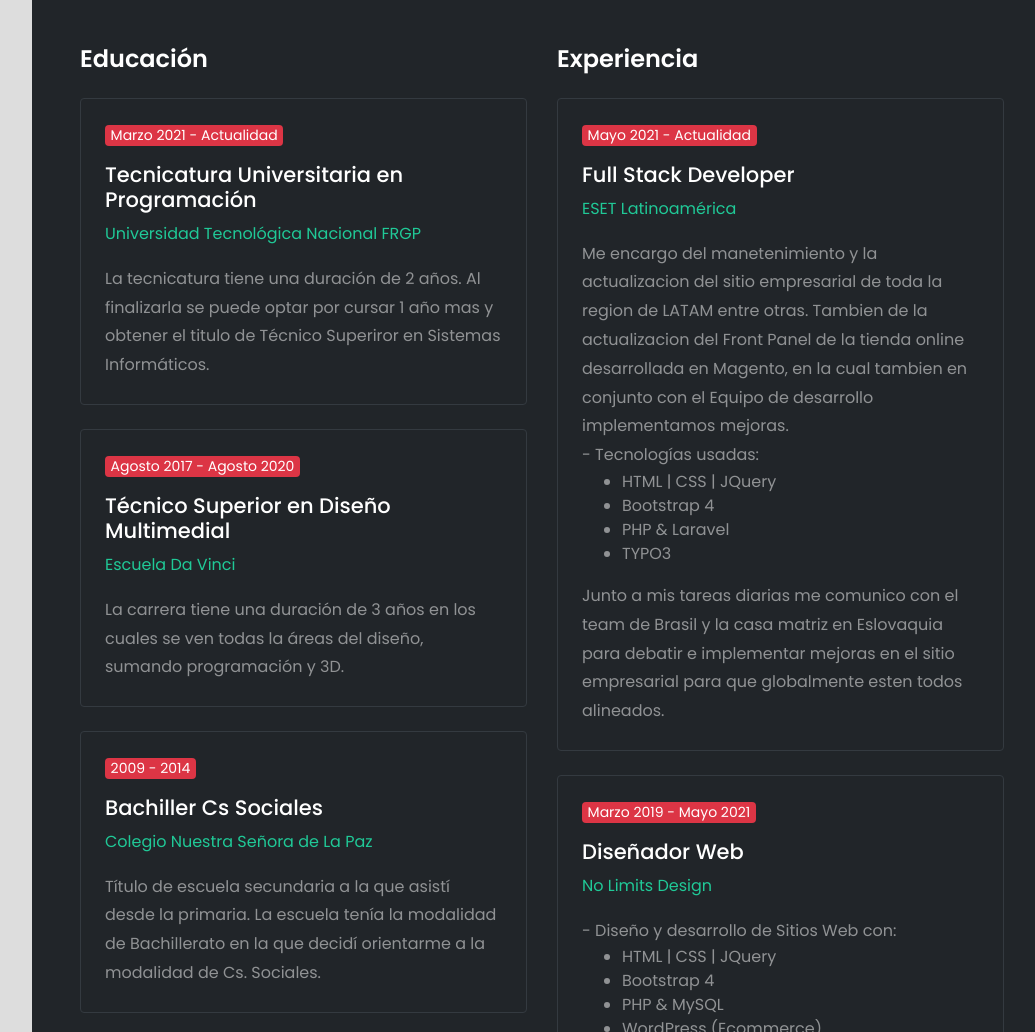
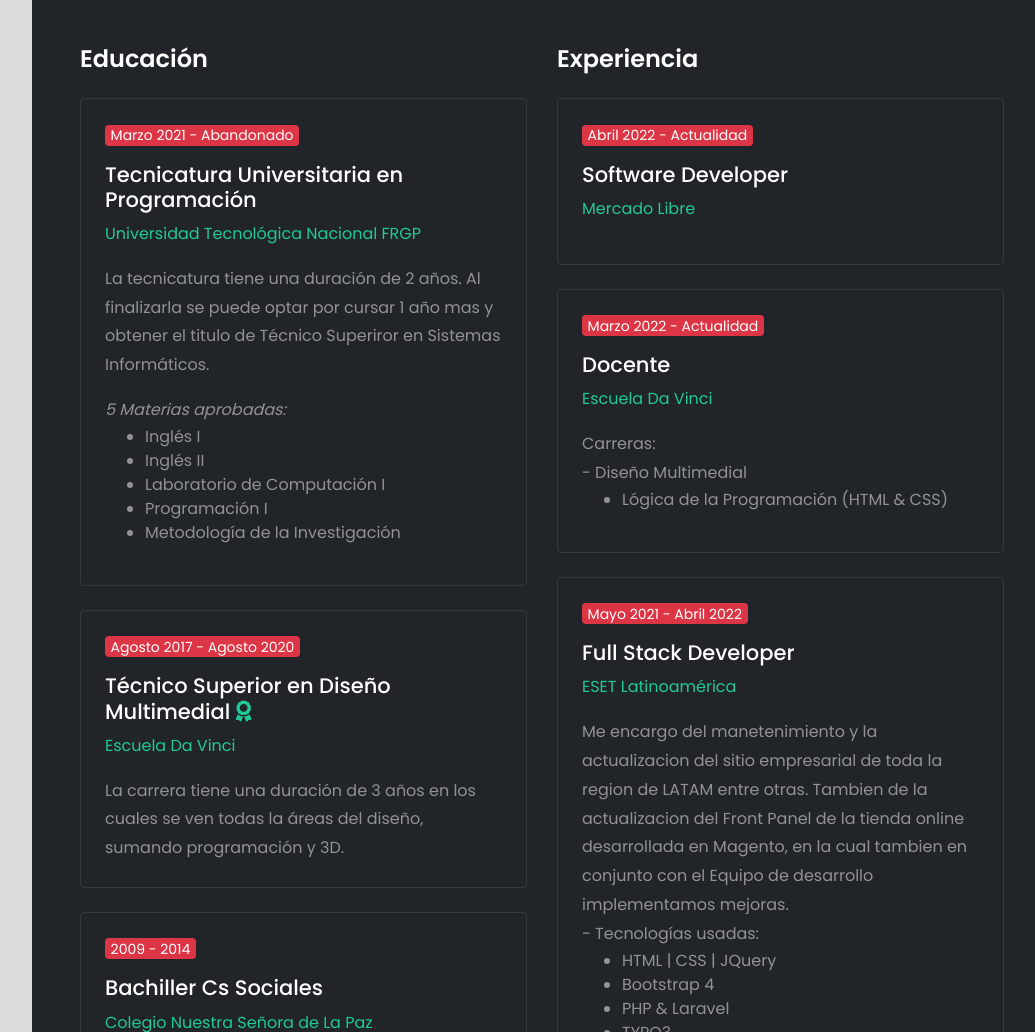
Before and after one commit to alankurc/alankurc.github.io, a plain HTML site: page index.html in a window 1280 px wide. Shown: the part 1768-2800 px from the top of the page, without its empty margins (228-1263 px from the left). Drawn offline with Linux system fonts and the light colour scheme.

Commit message:
Update Jobs & UX

```diff
--- a/css/estilos.css
+++ b/css/estilos.css
@@ -58,7 +58,17 @@ body {background: #dddddd; color: #4c4d4d; font-family: "Poppins", sans-serif;}
 .popup-email .success {color: #74af27; display: block; margin-top: 20px; line-height: normal;}
 .popup-email .error {color: #ea5555; display: block; margin-top: 20px; line-height: normal;}
 /* POPUP */
-#home{background-image: url("../images/bg-home.jpg"); background-size: cover; background-repeat: no-repeat; background-attachment: fixed;}
+/*#home{background-image: url("../images/bg-home.jpg"); background-size: cover; background-repeat: no-repeat; background-attachment: fixed;}*/
+
+#home{animation: changeBg 3s infinite; background-size: cover; background-repeat: no-repeat; background-attachment: fixed;}
+@keyframes changeBg{
+    0%, 100%  {background-image: url("../images/bg/bg1.jpg");}
+    20% {background-image: url("../images/bg/bg2.jpg");}
+    40% {background-image: url("../images/bg/bg3.jpg");}
+    60% {background-image: url("../images/bg/bg4.jpg");}
+    80% {background-image: url("../images/bg/bg5.jpg");}
+}
+
 /*--- Preloader Magnific Popup ----*/
 .mfp-container .preloader {background: transparent;}
 .mfp-container .preloader .lds-ellipsis div {background: #fff;}
--- a/index.html
+++ b/index.html
@@ -162,14 +162,22 @@
                     <div class="col-md-6">
                         <h2 class="text-6 text-white font-weight-600 mb-4">Educación</h2>
                         <div class="border border-dark rounded p-4 mb-4">
-                            <p class="badge badge-danger text-2 font-weight-400">Marzo 2021 - Actualidad</p>
+                            <p class="badge badge-danger text-2 font-weight-400">Marzo 2021 - Abandonado</p>
                             <h3 class="text-5 text-white">Tecnicatura Universitaria en Programación</h3>
                             <p class="text-primary">Universidad Tecnológica Nacional FRGP</p>
-                            <p class="text-white-50 mb-0">La tecnicatura tiene una duración de 2 años. Al finalizarla se puede optar por cursar 1 año mas y obtener el titulo de Técnico Superiror en Sistemas Informáticos.</p>
+                            <p class="text-white-50">La tecnicatura tiene una duración de 2 años. Al finalizarla se puede optar por cursar 1 año mas y obtener el titulo de Técnico Superiror en Sistemas Informáticos.</p>
+                            <p class="text-white-50 mb-0"><em>5 Materias aprobadas:</em></p>
+                            <ul class="text-white-50">
+                                <li>Inglés I</li>
+                                <li>Inglés II</li>
+                                <li>Laboratorio de Computación I</li>
+                                <li>Programación I</li>
+                                <li>Metodología de la Investigación</li>
+                            </ul>
                         </div>
                         <div class="border border-dark rounded p-4 mb-4">
                             <p class="badge badge-danger text-2 font-weight-400">Agosto 2017 - Agosto 2020</p>
-                            <h3 class="text-5 text-white">Técnico Superior en Diseño Multimedial</h3>
+                            <h3 class="text-5 text-white">Técnico Superior en Diseño Multimedial <a href="certificados/constancia-titulo-DM.pdf" target="_blank"><i class="fas fa-award"></i></a></h3>
                             <p class="text-primary">Escuela Da Vinci</p>
                             <p class="text-white-50 mb-0">La carrera tiene una duración de 3 años en los cuales se ven todas la áreas del diseño, sumando programación y 3D.</p>
                         </div>
@@ -184,7 +192,22 @@
                     <div class="col-md-6">
                         <h2 class="text-6 text-white font-weight-600 mb-4">Experiencia</h2>
                         <div class="border border-dark rounded p-4 mb-4">
-                            <p class="badge badge-danger text-2 font-weight-400">Mayo 2021 - Actualidad</p>
+                            <p class="badge badge-danger text-2 font-weight-400">Abril 2022 - Actualidad</p>
+                            <h3 class="text-5 text-white">Software Developer</h3>
+                            <p class="text-primary">Mercado Libre</p>
+                        </div>
+                        <div class="border border-dark rounded p-4 mb-4">
+                            <p class="badge badge-danger text-2 font-weight-400">Marzo 2022 - Actualidad</p>
+                            <h3 class="text-5 text-white">Docente</h3>
+                            <p class="text-primary">Escuela Da Vinci</p>
+                            <p class="text-white-50 mb-0">Carreras:</p>
+                            <p class="text-white-50 mb-0">- Diseño Multimedial</p>
+                            <ul class="text-white-50">
+                                <li>Lógica de la Programación (HTML & CSS)</li>
+                            </ul>
+                        </div>
+                        <div class="border border-dark rounded p-4 mb-4">
+                            <p class="badge badge-danger text-2 font-weight-400">Mayo 2021 - Abril 2022</p>
                             <h3 class="text-5 text-white">Full Stack Developer</h3>
                             <p class="text-primary">ESET Latinoamérica</p>
                             <p class="text-white-50 mb-0">Me encargo del manetenimiento y la actualizacion del sitio empresarial de toda la region de LATAM entre otras. Tambien de la actualizacion del Front Panel de la tienda online desarrollada en Magento, en la cual tambien en conjunto con el Equipo de desarrollo implementamos mejoras.</p>
@@ -286,7 +309,7 @@
                         <span class="conocimientos">Illustrator</span>
                         <span class="conocimientos">Photoshop</span>
                         <span class="conocimientos">After Effects</span>
-                        <span class="conocimientos">Google Analutics</span>
+                        <span class="conocimientos">Google Analytics</span>
                     </div>
                     <div class="col-md-6">
                         <p class="text-light font-weight-500 text-left mb-2">UX/UI <span class="float-right">80%</span></p>
```
Also changed, not shown: ajax/bonnie.html (+1 -1 lines), en/ajax/bonnie.html (+1 -1 lines), en/index.html (+26 -3 lines), images/bg/bg1.jpg (added), images/bg/bg2.jpg (added), images/bg/bg3.jpg (added), images/bg/bg4.jpg (added), images/bg/bg5.jpg (added), 1 other file.
